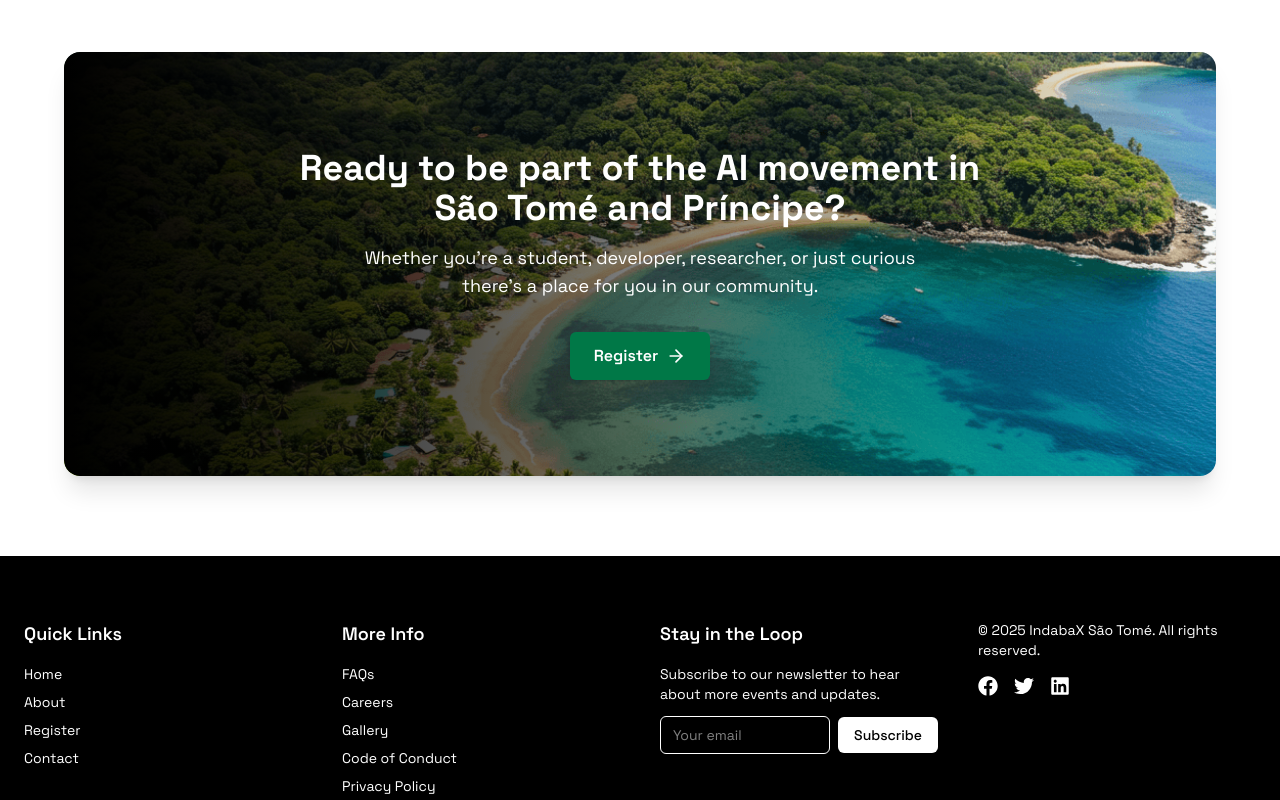
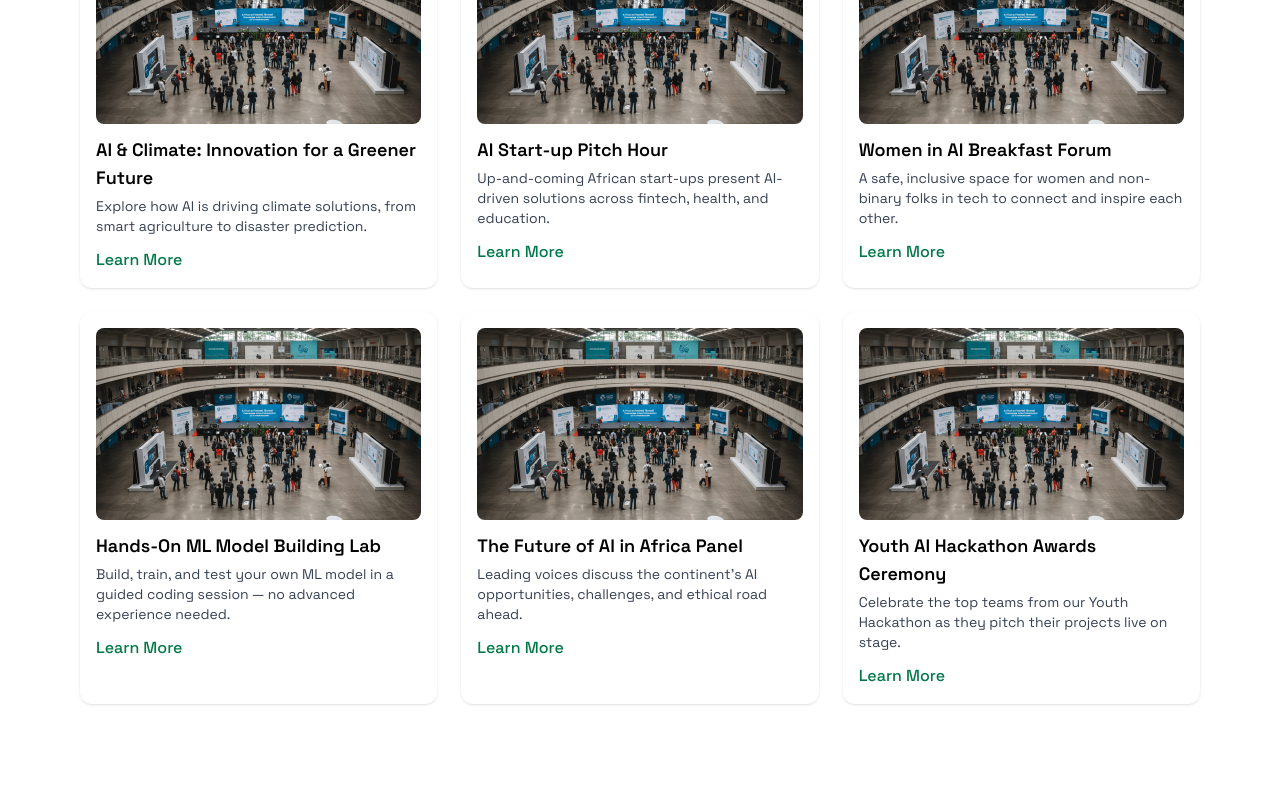
Before and after one commit to MOSOBELULU/indabaX, a React (Vite) app: page /eventspage in a window 1280 px wide. Shown: the part 1380-2180 px from the top of the page. Built offline with nearby package versions, Linux system fonts and the light colour scheme.

Commit message:
wip: Home page fixed routing

```diff
--- a/src/App.jsx
+++ b/src/App.jsx
@@ -9,7 +9,6 @@ import PrivacyPolicy from "./pages/PrivacyPolicy";
 import Careers from "./pages/Careers";
 import SpeakersPage from "./pages/Speakers";
 import SpeakerDetail from "./pages/SpeakerDetail";
-
 import "slick-carousel/slick/slick.css";
 import "slick-carousel/slick/slick-theme.css";
 import Gallerypage from "./pages/GalleryPage";
@@ -21,6 +20,7 @@ import BackToTopBtn from "./components/reusable/BacktoTopBtn";
 import FaqsPage from "./pages/FaqsPage";
 import OrganisersPage from "./pages/OrganisersPage";
 import EventsPage from "./pages/EventsPage";
+import EventDetail from "./pages/EventDetail";
 
 
 
@@ -46,6 +46,8 @@ export default function App() {
         <Route path='/eventspage' element={< EventsPage/>} />
 
         <Route path='/speakerdetail/:id' element={< SpeakerDetail/>}/>
+        <Route path='/eventdetail/:id' element={< EventDetail/>}/>
+
 
 
 
--- /dev/null
+++ b/src/components/events/EventsSection.jsx
@@ -0,0 +1,33 @@
+import { events } from "../../data/DummyData";
+import { Link } from "react-router-dom";
+
+export default function EventsSection() {
+  return (
+    <section className="px-4 py-20 max-w-6xl mx-auto">
+      <div className="grid grid-cols-1 sm:grid-cols-2 lg:grid-cols-3 gap-6">
+        {events.map((event) => (
+          <div
+            key={event.id}
+            className="bg-white rounded-xl shadow hover:shadow-md transition p-4"
+          >
+            <img
+              src={event.image}
+              alt={event.title}
+              className="rounded-lg mb-3 h-48 w-full object-cover"
+            />
+            <h3 className="text-lg font-semibold mb-1">{event.title}</h3>
+            <p className="text-sm text-gray-700">{event.description}</p>
+            <Link to={`/eventdetail/${event.id}`}>
+             <button
+              className="mt-3 text-[#007847] font-medium hover:underline"
+            >
+              Learn More
+            </button>
+            </Link>
+          </div>
+        ))}
+      </div>
+    </section>
+  );
+}
+    //  <Link to={`/speakerdetail/${speaker.id}`}></Link>
--- a/src/components/home/EventsSection.jsx
+++ b/src/components/home/EventsSection.jsx
@@ -25,7 +25,7 @@ export default function Events() {
         </h2>
 
       <div className="flex flex-wrap gap-8 justify-center">
-          {events.map((event, index) => {
+  {events.slice(0, 3).map((event, index) => {
     const daysLeft = getDaysLeft(event.date);
 
     return (
@@ -68,13 +68,19 @@ export default function Events() {
             <HiOutlineLocationMarker />
             {event.location}
           </p>
+           <Link
+                    to={`/eventdetail/${event.id}`}
 
-
+                    className="inline-block text-sm font-semibold text-[#007847] hover:underline"
+                  >
+                    Learn More
+                  </Link>
         </div>
       </motion.div>
     );
   })}
 </div>
+
       </div>
        <div className="flex justify-center">
                 <Link to="/eventspage">
--- a/src/data/DummyData.jsx
+++ b/src/data/DummyData.jsx
@@ -146,35 +146,106 @@ export const events = [
       "Join Africa’s brightest AI minds for two days of talks, workshops, and networking focused on AI and financial technology innovation.",
     description2:
       "This two-day experience will bring together top researchers, developers, students, and entrepreneurs to explore how AI can transform industries across Africa. Expect keynote presentations, panel discussions, and practical workshops on topics like AI in fintech, ethical data handling, and deploying machine learning in low-resource environments. There will also be a start-up showcase and breakout sessions to promote networking and collaboration.",
-    registrationLink: "https://indabaxtsaotome.com/register",
   },
   {
     id: 2,
     image: "/images/events/event2.png",
+    type: "Keynote",
     title: "Pre-IndabaX Workshop: Intro to AI Ethics",
-    type: "Keynote",
     date: "2025-07-09",
     location: "Tech Hub, São Tomé",
     description:
       "A hands-on workshop on responsible AI development led by Dr. Emily Walsh to prepare attendees for ethical challenges in AI projects.",
     description2:
-      "This workshop offers a foundational look at AI ethics, covering the importance of fairness, transparency, and accountability in AI systems. Led by Dr. Emily Walsh, the session includes real-world case studies, group exercises, and frameworks for ethical decision-making. Participants will learn how to identify bias in data, evaluate the social impact of their models, and design for inclusion. Great for students, developers, and policy enthusiasts.",
-    registrationLink: "https://indabaxtsaotome.com/workshops/ai-ethics",
+      "This workshop offers a foundational look at AI ethics, covering the importance of fairness, transparency, and accountability in AI systems. Led by Dr. Emily Walsh, the session includes real-world case studies, group exercises, and frameworks for ethical decision-making.",
   },
   {
     id: 3,
     image: "/images/events/event3.png",
+    type: "Panel",
     title: "Post-Conference Networking Dinner",
-    type: "Panel",
     date: "2025-07-11",
     location: "Oceanview Restaurant",
     description:
       "Celebrate the conclusion of IndabaX with speakers and participants over local cuisine and live music.",
     description2:
-      "An elegant close to the IndabaX experience, this dinner offers attendees a chance to unwind, connect, and reflect. Enjoy a curated menu of São Toméan cuisine while mingling with keynote speakers, tech leaders, and fellow participants. The evening will feature cultural performances, light speeches, and informal networking — the perfect space to build partnerships, friendships, and future collaborations.",
-    registrationLink: "https://indabaxtsaotome.com/networking-dinner",
+      "An elegant close to the IndabaX experience, this dinner offers attendees a chance to unwind, connect, and reflect. Enjoy a curated menu of São Toméan cuisine while mingling with keynote speakers, tech leaders, and fellow participants.",
   },
+  {
+  id: 4,
+  image: "/images/events/event3.png",
+  title: "AI & Climate: Innovation for a Greener Future",
+  type: "Workshop",
+  date: "2025-07-10",
+  location: "GreenTech Hall, São Tomé",
+  description:
+    "Explore how AI is driving climate solutions, from smart agriculture to disaster prediction.",
+  description2:
+    "This workshop dives into the intersection of AI and environmental sustainability. Experts will showcase how machine learning supports conservation, improves energy efficiency, and helps monitor climate change. Participants will engage with tools like satellite imagery analysis, precision agriculture platforms, and AI-powered forecasting models. Interactive demos and group ideation sessions will spark ideas for applying AI to local and continental environmental challenges."
+},
+{
+  id: 5,
+ image: "/images/events/event3.png",
+  title: "AI Start-up Pitch Hour",
+  type: "Showcase",
+  date: "2025-07-11",
+  location: "Innovation Stage, São Tomé Convention Center",
+  description:
+    "Up-and-coming African start-ups present AI-driven solutions across fintech, health, and education.",
+  description2:
+    "This high-energy session will feature a curated line-up of early-stage founders showcasing how they're using AI to tackle real-world problems. Each start-up will have a few minutes to pitch their product, followed by rapid Q&A from judges and the audience. Sectors covered include agriculture, financial inclusion, education access, and health tech. Attendees will gain insight into the African innovation landscape and have a chance to vote for the most promising AI idea."
+},
+{
+  id: 6,
+ image: "/images/events/event3.png",
+  title: "Women in AI Breakfast Forum",
+  type: "Networking",
+  date: "2025-07-11",
+  location: "Sunrise Lounge, Tech Hub",
+  description:
+    "A safe, inclusive space for women and non-binary folks in tech to connect and inspire each other.",
+  description2:
+    "This intimate morning forum is dedicated to amplifying the voices of women and underrepresented genders in AI. Facilitated by community leaders, the event includes fireside chats, personal storytelling, and group discussions on navigating tech careers. Topics include mentorship, leadership, imposter syndrome, and the future of inclusive AI. Expect a relaxed vibe with good food, meaningful connections, and practical takeaways for empowering diversity in tech."
+},
+{
+  id: 7,
+ image: "/images/events/event3.png",
+  title: "Hands-On ML Model Building Lab",
+  type: "Lab Session",
+  date: "2025-07-10",
+  location: "CodeLab Room 2, Tech Hub",
+  description:
+    "Build, train, and test your own ML model in a guided coding session — no advanced experience needed.",
+  description2:
+    "Perfect for developers and data enthusiasts, this lab offers a step-by-step guide to creating a working machine learning model using Python. Participants will explore data preprocessing, algorithm selection, model evaluation, and deployment basics. Coaches will be available to assist in real-time, and everyone will leave with a working notebook and project they can build on. Bring your laptop, curiosity, and appetite for learning!"
+},
+{
+  id: 8,
+  image: "/images/events/event3.png",
+  title: "The Future of AI in Africa Panel",
+  type: "Panel",
+  date: "2025-07-10",
+  location: "Main Hall, São Tomé Convention Center",
+  description:
+    "Leading voices discuss the continent’s AI opportunities, challenges, and ethical road ahead.",
+  description2:
+    "This thought-provoking panel will feature policymakers, researchers, and entrepreneurs unpacking what AI means for Africa’s future. Topics include data sovereignty, language inclusion, infrastructure limitations, and youth empowerment. Each speaker will share insights from their sector, followed by audience Q&A. The goal is to create a collective vision for equitable and sustainable AI development across the continent. Open to all attendees."
+},
+{
+  id: 9,
+image: "/images/events/event3.png",
+  title: "Youth AI Hackathon Awards Ceremony",
+  type: "Closing Ceremony",
+  date: "2025-07-11",
+  location: "Main Hall, São Tomé Convention Center",
+  description:
+    "Celebrate the top teams from our Youth Hackathon as they pitch their projects live on stage.",
+  description2:
+    "The ceremony wraps up the youth hackathon with finalist pitches, live demos, and award announcements. Judges will highlight creativity, technical implementation, and real-world impact. Finalist teams will take the stage to showcase how they applied AI to solve problems in areas like education, local transport, and health. This vibrant event will include sponsor remarks, prize handovers, and a call to action for young innovators across Africa."
+}
+
 ];
+
 
 export const testimonials = [
   {
--- a/src/pages/EventsPage.jsx
+++ b/src/pages/EventsPage.jsx
@@ -3,6 +3,7 @@ import { events } from "../data/DummyData";
 import EventModal from "../components/events/EventModal";
 import HeroEventsSection from "../components/events/EventsHero";
 import JoinUs from "../components/reusable/JoinUs";
+import EventsSection from "../components/events/EventsSection";
 
 export default function EventsPage() {
   const [selectedEvent, setSelectedEvent] = useState(null);
@@ -10,31 +11,7 @@ export default function EventsPage() {
   return (
     <>
     <HeroEventsSection/>
-    <section className="px-4 py-20 max-w-6xl mx-auto">
-
-      <div className="grid grid-cols-1 sm:grid-cols-2 lg:grid-cols-3 gap-6">
-        {events.map((event) => (
-          <div
-            key={event.id}
-            className="bg-white rounded-xl shadow hover:shadow-md transition p-4"
-          >
-            <img src={event.image} alt={event.title} className="rounded-lg mb-3 h-48 w-full object-cover" />
-            <h3 className="text-lg font-semibold mb-1">{event.title}</h3>
-            <p className="text-sm text-gray-700">{event.description}</p>
-            <button
-              className="mt-3 text-[#007847] font-medium hover:underline"
-              onClick={() => setSelectedEvent(event)}
-            >
-              Learn More
-            </button>
-          </div>
-        ))}
-      </div>
-
-      {selectedEvent && (
-        <EventModal event={selectedEvent} onClose={() => setSelectedEvent(null)} />
-      )}
-    </section>
+    <EventsSection/>
     <JoinUs/>
     </>
   );
```
Also changed, not shown: src/components/home/About.jsx (+9 -7 lines), src/components/home/NewsLetter.jsx (+4 -3 lines), src/pages/EventDetail.jsx (added, +44 -0 lines). Lines whose indentation alone changed are shown as unchanged.
